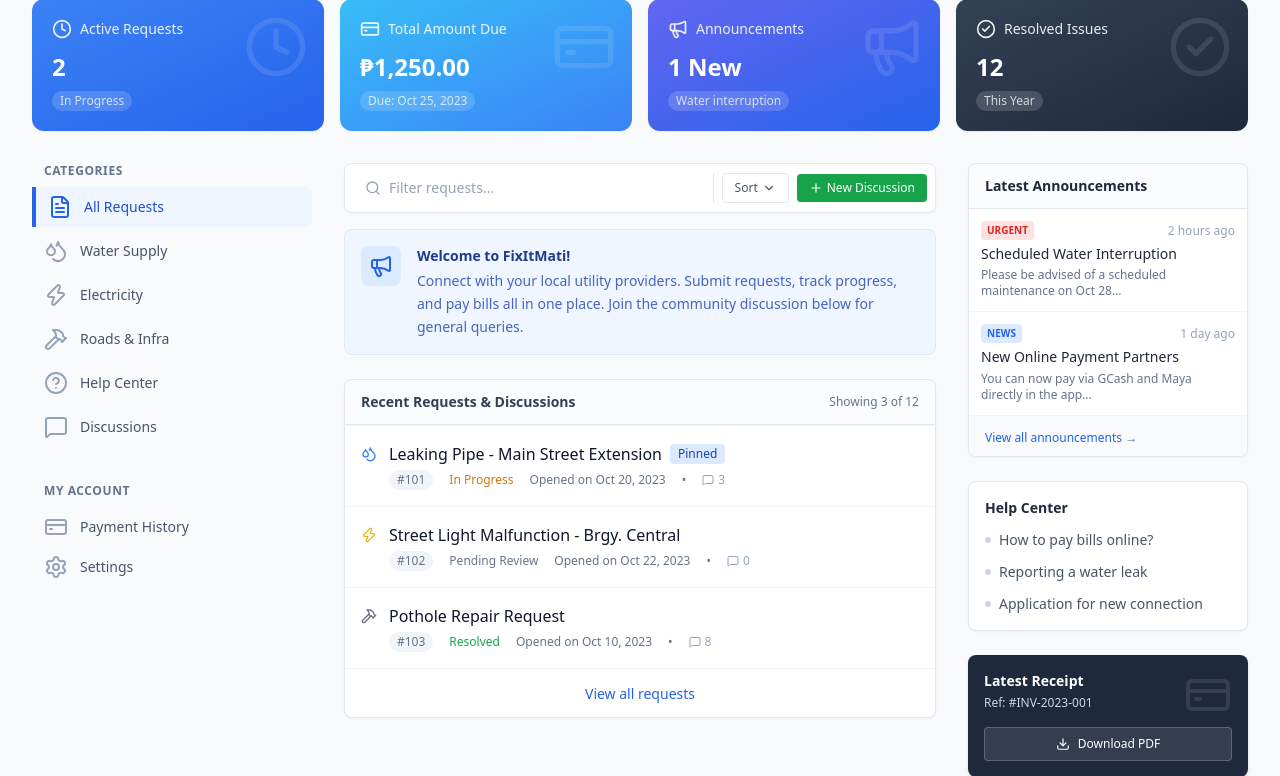
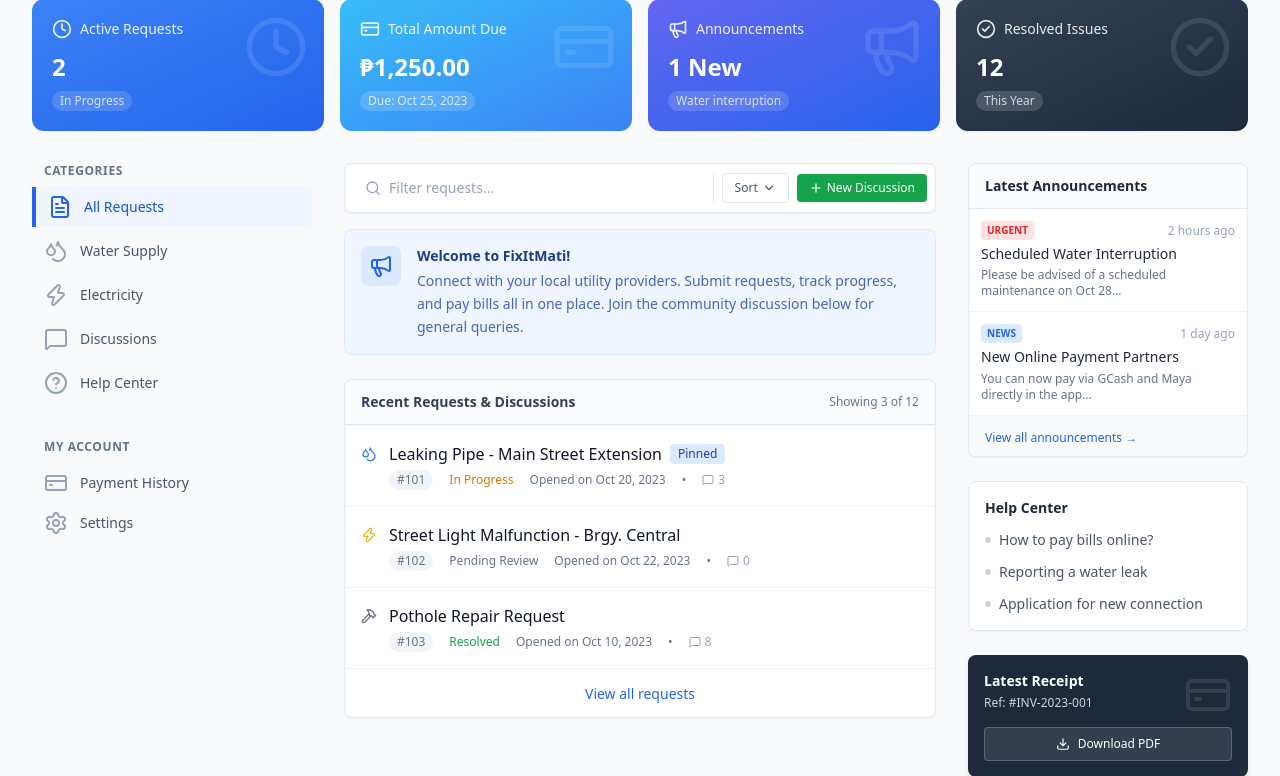
Before and after one commit to czechkai/fix-it-mati, a PHP site: page / in a window 1280 px wide. Shown: the part 152-928 px from the top of the page. Run offline with PHP 8.4, Linux system fonts and the light colour scheme; some libraries are stand-ins or nearby versions.

Commit message:
updated navbar

```diff
--- a/public/index.php
+++ b/public/index.php
@@ -160,17 +160,14 @@
             Electricity
           </a>
           <a href="#" class="text-slate-600 hover:bg-slate-50 hover:text-slate-900 group flex items-center px-3 py-2 text-sm font-medium rounded-r-md transition-colors">
-            <span class="text-slate-400 group-hover:text-slate-500 mr-3 flex-shrink-0"><i data-lucide="hammer" class="w-4.5 h-4.5"></i></span>
-            Roads &amp; Infra
+            <span class="text-slate-400 group-hover:text-slate-500 mr-3 flex-shrink-0"><i data-lucide="message-square" class="w-4.5 h-4.5"></i></span>
+            Discussions
           </a>
           <a href="#" class="text-slate-600 hover:bg-slate-50 hover:text-slate-900 group flex items-center px-3 py-2 text-sm font-medium rounded-r-md transition-colors">
             <span class="text-slate-400 group-hover:text-slate-500 mr-3 flex-shrink-0"><i data-lucide="help-circle" class="w-4.5 h-4.5"></i></span>
             Help Center
           </a>
-          <a href="#" class="text-slate-600 hover:bg-slate-50 hover:text-slate-900 group flex items-center px-3 py-2 text-sm font-medium rounded-r-md transition-colors">
-            <span class="text-slate-400 group-hover:text-slate-500 mr-3 flex-shrink-0"><i data-lucide="message-square" class="w-4.5 h-4.5"></i></span>
-            Discussions
-          </a>
+
 
           <div class="pt-8">
             <h3 class="px-3 text-xs font-semibold text-slate-500 uppercase tracking-wider mb-2">My Account</h3>
```
